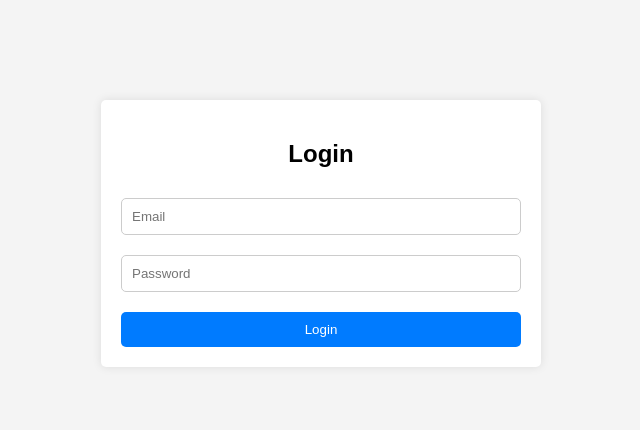
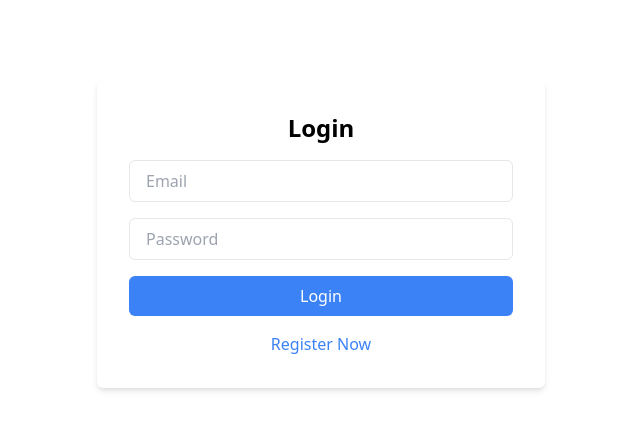
Before and after one commit to wells1989/Python-Flask-rehab_tracker, a Flask app: page / in a window 1280 px wide. Shown: the top 430 px of the page, without its empty margins (319-959 px from the left). Run offline with Flask 3, Linux system fonts and the light colour scheme.

Commit message:
pre log in and register route fixes

```diff
--- a/app.py
+++ b/app.py
@@ -1,47 +1,72 @@
 from flask import Flask, jsonify, request
 from db import *
-from flask import session, render_template
+from flask import session, render_template, redirect
+from utils.utils import process_request
 
 app = Flask(__name__)
 
-# test route
+# DEV ONLY test route
+@app.route('/test', methods=["GET"])
+def test():
+    return render_template('test.html')
+
+# homepage route
 @app.route('/', methods=["GET"])
-def test():
+def homepage():
     logged_in_user = session.get('logged_in_user')
     if logged_in_user:
-        return render_template('homepage.html')
+
+        return render_template('homepage.html', logged_in_user = logged_in_user)
     else:
         return render_template('login.html')
 
+## Register / login / logout
+@app.route('/register', methods=['GET', 'POST'])
+def register():
 
-## Register / login / logout
-@app.route('/register', methods=['POST'])
-def register():
-    data = request.get_json()
-    name = data.get('name')
-    email = data.get('email')
-    password = data.get('password')
-    profile_pic = data.get('profile_pic')
-    bio = data.get('bio')
+    if request.method == "GET":
+        return render_template("register.html")
 
-    result = db_block(register_user, name, email, password, profile_pic, bio)
+    if request.method == "POST":
 
-    return jsonify({'result': result})
+        fields = ('name', 'email', 'password', 'profile_pic', 'bio')
+        values = process_request(request, *fields)
 
-@app.route('/login', methods=['POST'])
+        name, email, password, profile_pic, bio = values['email'], values["email"], values['password'], values['profile_pic'], values['bio']
+
+        result, status_code = db_block(register_user, name, email, password, profile_pic, bio)
+
+        if not request.form:
+            return jsonify({'result': result})
+
+        if status_code != 200:
+            return render_template("register.html"), status_code
+
+        return redirect("/", code=301)
+
+
+@app.route('/login', methods=['GET', 'POST'])
 def login():
-    data = request.get_json()
-    email = data.get('email')
-    password = data.get('password')
+    if request.method == "GET":
+        return render_template('login.html')
 
-    logged_in_user = log_in(email, password)
+    if request.method == "POST":
+        fields = ('email', 'password')
+        values = process_request(request, *fields)
 
-    if logged_in_user:
-        session['logged_in_user'] = logged_in_user
+        email, password = values['email'], values['password']
 
-        return f'logged_in_user: {logged_in_user}', 200
-    else:
-        return 'Invalid email or password', 401
+        logged_in_user = log_in(email, password)
+
+        if logged_in_user:
+            session['logged_in_user'] = logged_in_user
+            # dev only
+            if not request.form:
+                return f'logged_in_user: {logged_in_user}', 200
+
+            return redirect("/", code=301) # NOTE: need 301 status for successful redirects, otherwise will get continued "should be redirected" message ...
+        else:
+            return 'Invalid email or password', 401
 
 @app.route('/logout', methods=["POST"])
 def logout():
@@ -51,7 +76,6 @@ def logout():
     else:
         session["logged_in_user"] = None
         return f'user logged out', 200
-
 
 ## User routes
 @app.route('/users', methods=["GET"])
@@ -65,7 +89,6 @@ def users():
             return result
     else:
         return 404
-
 
 
 ## individual User routes
@@ -93,7 +116,6 @@ def user(id):
         else:
             return 404
 
-
 ## User profile routes
 @app.route("/users/profiles/<int:user_id>", methods=["GET", "PUT"]) # user_id, NOT profile id
 def profile(user_id):
@@ -110,7 +132,6 @@ def profile(user_id):
 
     elif request.method == "PUT":
         return update_wrapper(request, ["profile_pic", "bio"], user_id, update_profile, logged_in_user)
-
 
 ## exercise routes (viewing exercises or posting new one)
 @app.route('/exercises', methods=["GET", "POST"])
@@ -185,7 +206,6 @@ def programs_get_and_post(user_id):
 
         return jsonify({'result': result})
 
-
 # individual program routes (getting, updating, deleting)
 @app.route('/programs/program/<int:user_id>/<int:program_id>', methods=["GET"])
 def get_user_program(user_id, program_id):
@@ -205,7 +225,6 @@ def programs_update_and_delete(program_id):
 
     if request.method == "PUT":
         return update_wrapper(request, ["start_date", "end_date", "rating", "description"], program_id, update_program, logged_in_user)
-
 
     elif request.method == "DELETE":
         result = db_block(delete_program, program_id, logged_in_user)
--- a/db.py
+++ b/db.py
@@ -413,12 +413,12 @@ def register_user(conn, cursor, name, email, user_password, profile_pic="", bio=
         cursor.execute("SELECT * FROM users WHERE id = %s", (user_id,))
         user_details = cursor.fetchone()
 
-        return f'user created: {user_details}'
+        return f'user created: {user_details}', 200
 
     elif not validate_email(email):
-        print("Invalid email address")
+        return f"Invalid email address", 400
     elif not validate_password(user_password):
-        print("password must be 8 characters long, and include alphabetical, numerical and 1 special character")
+        return "password must be 8 characters long, and include alphabetical, numerical and 1 special character", 400
 
 # e.g. print(db_block(register_user, "adam", "adam@gmail.com", "adam1989$"))
 
--- /dev/null
+++ b/templates/base.html
@@ -0,0 +1,14 @@
+<!DOCTYPE html>
+<html lang="en">
+<head>
+    <meta charset="UTF-8">
+    <meta name="viewport" content="width=device-width, initial-scale=1.0">
+    <title>{% block title %}My Website{% endblock %}</title>
+    <link href="https://cdn.jsdelivr.net/npm/tailwindcss@2.2.19/dist/tailwind.min.css" rel="stylesheet">
+</head>
+<body>
+    {% block content %}
+    {% endblock %}
+    <script src="https://cdnjs.cloudflare.com/ajax/libs/jquery/3.6.0/jquery.min.js"></script>
+</body>
+</html>
--- a/templates/login.html
+++ b/templates/login.html
@@ -1,60 +1,19 @@
-<!DOCTYPE html>
-<html lang="en">
-<head>
-    <meta charset="UTF-8">
-    <meta name="viewport" content="width=device-width, initial-scale=1.0">
-    <title>Login</title>
-    <style>
-        body {
-            font-family: Arial, sans-serif;
-            margin: 0;
-            padding: 0;
-            background-color: #f4f4f4;
-        }
-        .container {
-            max-width: 400px;
-            margin: 100px auto;
-            background-color: #fff;
-            padding: 20px;
-            border-radius: 5px;
-            box-shadow: 0 0 10px rgba(0, 0, 0, 0.1);
-        }
-        h2 {
-            text-align: center;
-        }
-        input[type="text"],
-        input[type="password"] {
-            width: 100%;
-            padding: 10px;
-            margin: 10px 0;
-            box-sizing: border-box;
-            border: 1px solid #ccc;
-            border-radius: 5px;
-        }
-        input[type="submit"] {
-            width: 100%;
-            padding: 10px;
-            margin-top: 10px;
-            box-sizing: border-box;
-            border: none;
-            background-color: #007bff;
-            color: #fff;
-            border-radius: 5px;
-            cursor: pointer;
-        }
-        input[type="submit"]:hover {
-            background-color: #0056b3;
-        }
-    </style>
-</head>
-<body>
-    <div class="container">
-        <h2>Login</h2>
-        <form action="/login" method="post">
-            <input type="text" name="email" placeholder="Email" required>
-            <input type="password" name="password" placeholder="Password" required>
-            <input type="submit" value="Login">
-        </form>
+{% extends "base.html" %}
+
+{% block title %}Login{% endblock %}
+
+{% block content %}
+<div class="container mx-auto mt-20 bg-white p-8 rounded-md shadow-md max-w-md">
+    <h2 class="text-center text-2xl font-bold mb-4">Login</h2>
+    <form action="/login" method="post">
+        <input type="text" name="email" placeholder="Email" required class="w-full px-4 py-2 mb-4 border rounded-md">
+        <input type="password" name="password" placeholder="Password" required class="w-full px-4 py-2 mb-4 border rounded-md">
+        <input type="submit" value="Login" class="w-full bg-blue-500 text-white py-2 px-4 rounded-md cursor-pointer">
+    </form>
+
+    <div class="text-center mt-4">
+        <a href="/register" class="text-blue-500 hover:underline">Register Now</a>
     </div>
-</body>
-</html>
+
+</div>
+{% endblock %}
```
Also changed, not shown: templates/homepage.html (+12 -1 lines), templates/register.html (added, +30 -0 lines), templates/test.html (added, +8 -0 lines), test.py (deleted, +0 -9 lines), utils/utils.py (+13 -0 lines).
